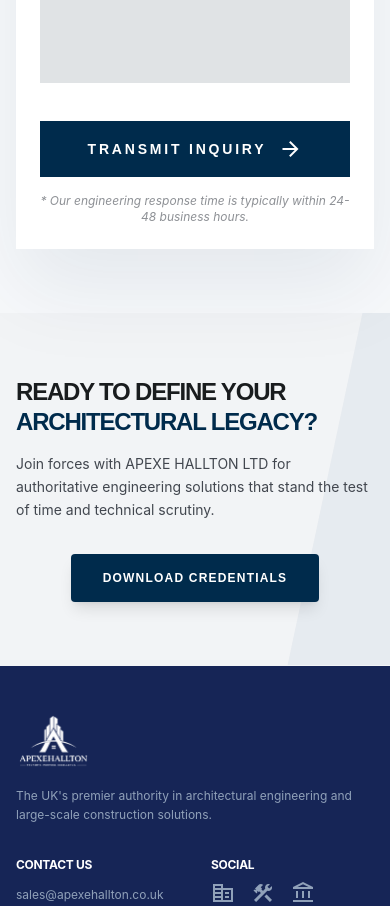
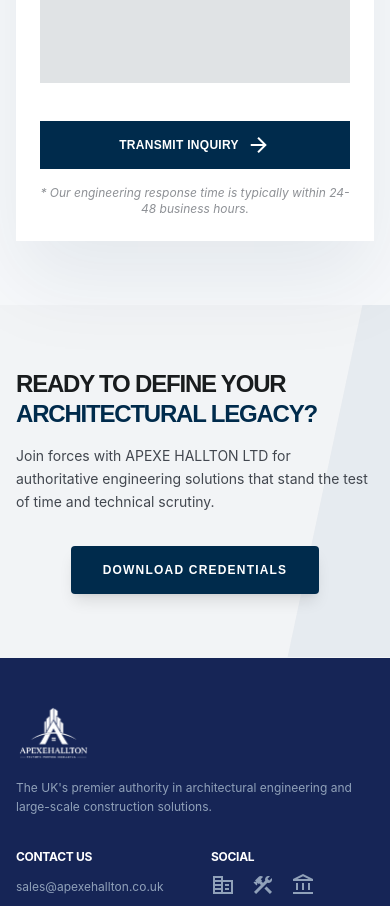
Before and after one commit to Hamzafarooq787/APEXE-HALLTON, a Next.js app: page /contact in a window 390 px wide. Shown: the part 1600-2506 px from the top of the page. Built offline with nearby package versions, Linux system fonts and the light colour scheme.

Commit message:
feat: scale submit button for mobile responsiveness
Adjust padding, letter-spacing, font size, and icon size for small screens.

```diff
--- a/app/contact/page.tsx
+++ b/app/contact/page.tsx
@@ -144,11 +144,11 @@ export default function Contact() {
                 </div>
                 <div className="sm:col-span-2 pt-2 sm:pt-4">
                   <button
-                    className="w-full bg-primary text-on-primary py-4 sm:py-5 md:py-6 px-8 sm:px-12 font-headline font-black uppercase tracking-[0.2em] flex items-center justify-center gap-3 sm:gap-4 hover:bg-primary-container transition-all group text-sm sm:text-base"
+                    className="w-full bg-primary text-on-primary py-3 sm:py-4 md:py-5 px-4 sm:px-8 md:px-12 font-headline font-black uppercase tracking-wide sm:tracking-[0.2em] flex items-center justify-center gap-2 sm:gap-3 hover:bg-primary-container transition-all group text-xs sm:text-sm md:text-base"
                     type="submit"
                   >
                     Transmit Inquiry
-                    <span className="material-symbols-outlined group-hover:translate-x-2 transition-transform">
+                    <span className="material-symbols-outlined text-base sm:text-xl group-hover:translate-x-2 transition-transform">
                       arrow_forward
                     </span>
                   </button>
```
